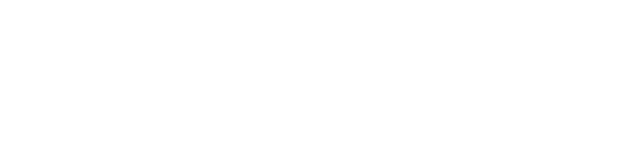
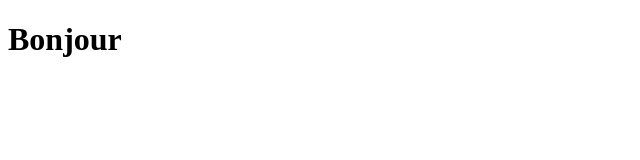
Before and after one commit to FoulminH/cours-git, a plain HTML site: page index.html in a window 1280 px wide. Shown: the whole page, without its empty margins (0-640 px from the left). Drawn offline with Linux system fonts and the light colour scheme.

Commit message:
added h1 and updated README

```diff
--- a/index.html
+++ b/index.html
@@ -3,4 +3,7 @@
 <header>
 <meta charset="UTF-8">
 </header>
+<body>
+<h1>Bonjour</h1>
+</body>
 </html>
```
Also changed, not shown: 1 other file.
